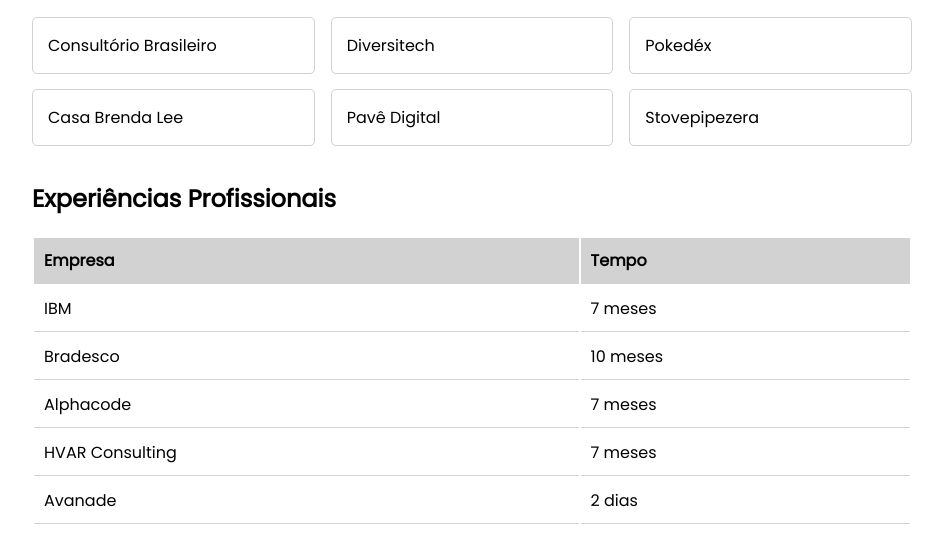
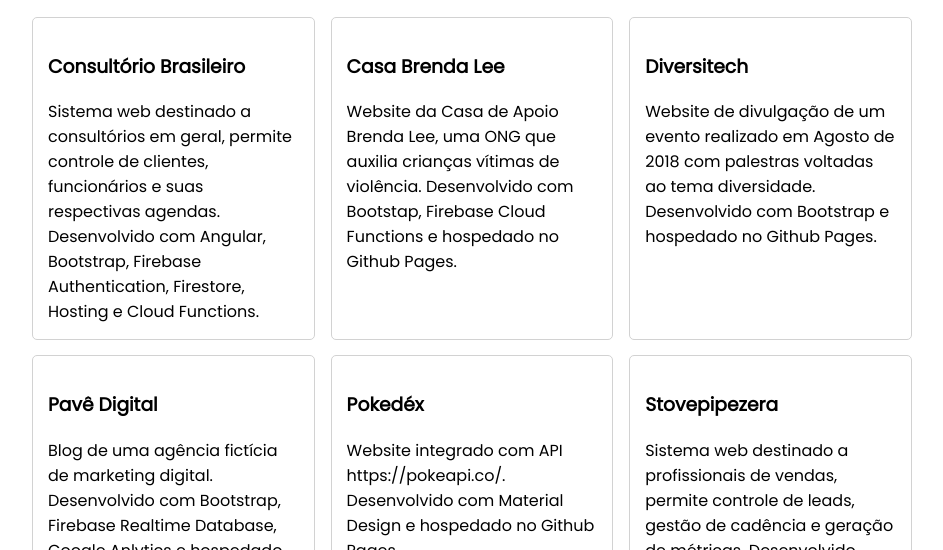
Before and after one commit to matheus-pereira/portifolio, a plain HTML site: page index.html in a window 1280 px wide. Shown: the part 174-724 px from the top of the page, without its empty margins (168-1111 px from the left). Drawn offline with Linux system fonts and the light colour scheme.

Commit message:
utilizando flexbox

```diff
--- a/assets/css/style.css
+++ b/assets/css/style.css
@@ -25,25 +25,29 @@
     padding: 0;
 }
 
-@media(min-width: 500px) {
-    ul {
-        columns: 2;
-    }
+li {
+    border: 1px solid #d2d2d2;
+    border-radius: 5px;
+    padding: 15px;
+    margin-bottom: 15px;
 }
 
 @media(min-width: 700px) {
     ul {
-        columns: 3;
+        display: flex;
+        flex-wrap: wrap;
+        justify-content: space-between;
+    }
+
+    li {
+        width: 44%;
     }
 }
 
-ul li {
-    page-break-inside: avoid;
-    break-inside: avoid;
-    border: 1px solid #d2d2d2;
-    border-radius: 5px;
-    padding: 15px;
-    margin-bottom: 15px;
+@media(min-width: 800px) {
+    li {
+        width: 28.5%;
+    }
 }
 
 table {
--- a/index.html
+++ b/index.html
@@ -21,12 +21,30 @@
         <section>
             <h2>Projetos Pessoais</h2>
             <ul>
-                <li>Consultório Brasileiro</li>
-                <li>Casa Brenda Lee</li>
-                <li>Diversitech</li>
-                <li>Pavê Digital</li>
-                <li>Pokedéx</li>
-                <li>Stovepipezera</li>
+                <li>
+                    <h3>Consultório Brasileiro</h3>
+                    <p>Sistema web destinado a consultórios em geral, permite controle de clientes, funcionários e suas respectivas agendas. Desenvolvido com Angular, Bootstrap, Firebase Authentication, Firestore, Hosting e Cloud Functions.</p>
+                </li>
+                <li>
+                    <h3>Casa Brenda Lee</h3>
+                    <p>Website da Casa de Apoio Brenda Lee, uma ONG que auxilia crianças vítimas de violência. Desenvolvido com Bootstap, Firebase Cloud Functions e hospedado no Github Pages.</p>
+                </li>
+                <li>
+                    <h3>Diversitech</h3>
+                    <p>Website de divulgação de um evento realizado em Agosto de 2018 com palestras voltadas ao tema diversidade. Desenvolvido com Bootstrap e hospedado no Github Pages.</p>
+                </li>
+                <li>
+                    <h3>Pavê Digital</h3>
+                    <p>Blog de uma agência fictícia de marketing digital. Desenvolvido com Bootstrap, Firebase Realtime Database, Google Anlytics e hospedado no Github Pages.</p>
+                </li>
+                <li>
+                    <h3>Pokedéx</h3>
+                    <p>Website integrado com API https://pokeapi.co/. Desenvolvido com Material Design e hospedado no Github Pages.</p>
+                </li>
+                <li>
+                    <h3>Stovepipezera</h3>
+                    <p>Sistema web destinado a profissionais de vendas, permite controle de leads, gestão de cadência e geração de métricas. Desenvolvido com Angular, Bootstrap, Firebase Firestore e Hosting.</p>
+                </li>
             </ul>
         </section>
         <section>
```
